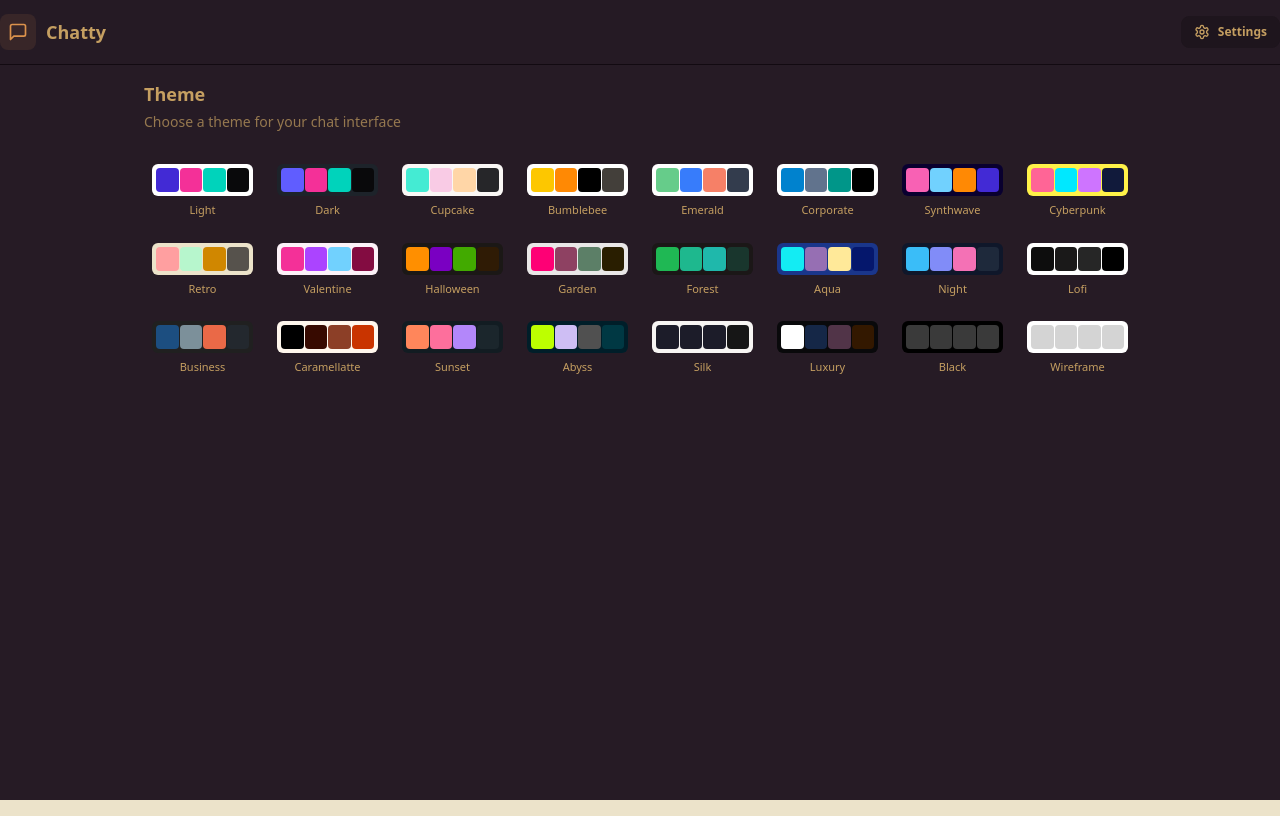
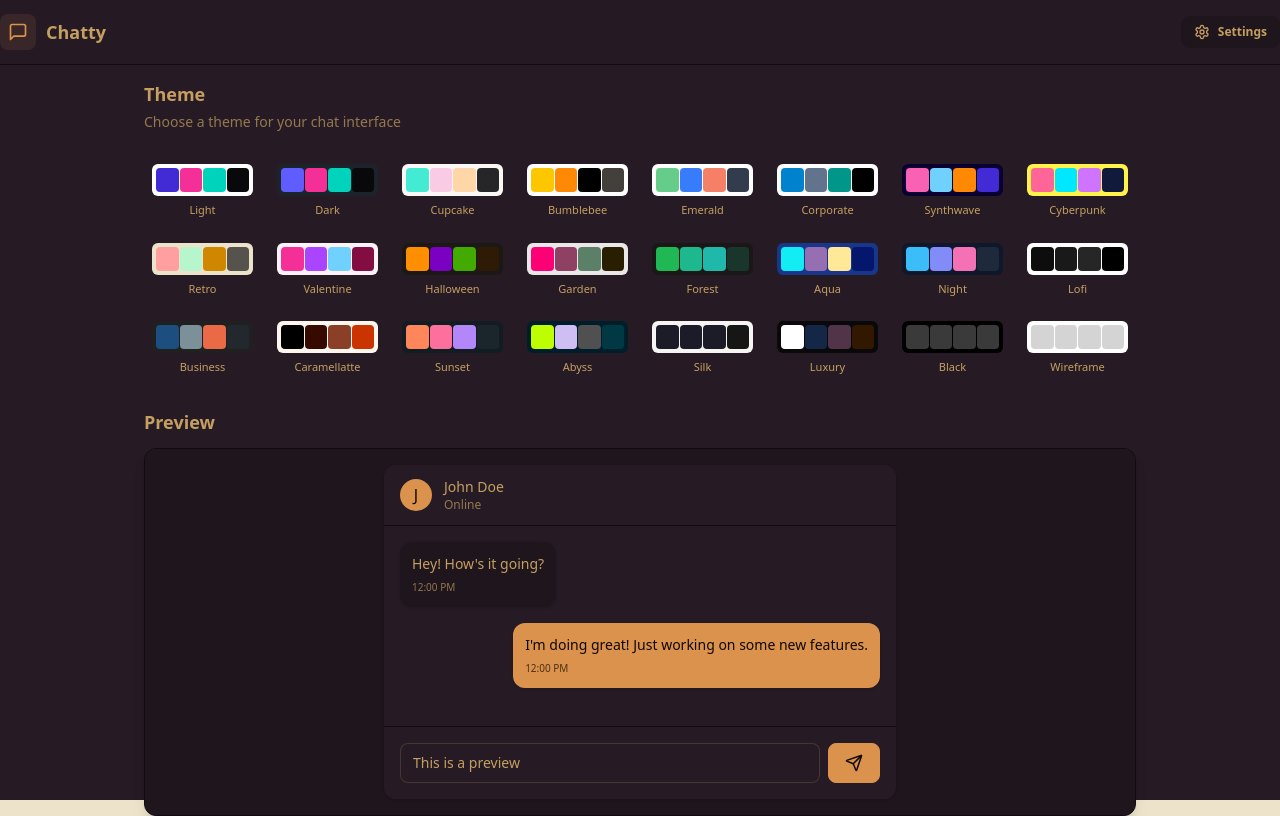
Before and after one commit to ayush08negi/chat-app, a React (Vite) app in the folder frontend/: page /settings in a window 1280 px wide. Built offline with nearby package versions, Linux system fonts and the light colour scheme; no server answers.

Commit message:
added settings page

```diff
--- a/frontend/src/pages/Setting.jsx
+++ b/frontend/src/pages/Setting.jsx
@@ -1,52 +1,117 @@
-import React from 'react'
-import { useThemeStore } from '../store/useThemeStore.js'
-import { THEMES } from '../constant/index.js'
-import {Send} from 'lucide-react'
+
+import { THEMES } from "../constant";
+import { useThemeStore } from "../store/useThemeStore";
+import { Send } from "lucide-react";
 
 const PREVIEW_MESSAGES = [
-  {id:1, content: "Hey! How's it going? ", isSent: false},
-  {id:2, content: "I'm doing great ! Just working on some new features.", isSent: true},
-]
+  { id: 1, content: "Hey! How's it going?", isSent: false },
+  { id: 2, content: "I'm doing great! Just working on some new features.", isSent: true },
+];
 
-const Setting = () => {
-  const {theme, setTheme} = useThemeStore()
+const SettingsPage = () => {
+  const { theme, setTheme } = useThemeStore();
 
-    return (
-    <div className='h-screen container mx-auto px-4 pt-20 max-w-5xl'>
-      <div className='space-y-6'>
-        <div className='flex flex-col gap-1'>
-          <h2 className='text-lg font-semibold'>Theme</h2>
-          <p className='text-sm text-base-content/70'>Choose a theme for your chat interface</p>
+  return (
+    <div className="h-screen container mx-auto px-4 pt-20 max-w-5xl">
+      <div className="space-y-6">
+        <div className="flex flex-col gap-1">
+          <h2 className="text-lg font-semibold">Theme</h2>
+          <p className="text-sm text-base-content/70">Choose a theme for your chat interface</p>
         </div>
 
-        <div className='grid grid-cols-4 sm:grid-cols- md:grid-cols-8 gap-2'>
-          {THEMES.map((t)=> (
+        <div className="grid grid-cols-4 sm:grid-cols-6 md:grid-cols-8 gap-2">
+          {THEMES.map((t) => (
             <button
-            key={t}
-            className={`group flex flex-col items-center gap-1.5 p-2 rounded-lg transition-colors
-              ${theme === t ? "bg-base-200" : "hover:bg-base-200/50"}
+              key={t}
+              className={`
+                group flex flex-col items-center gap-1.5 p-2 rounded-lg transition-colors
+                ${theme === t ? "bg-base-200" : "hover:bg-base-200/50"}
               `}
               onClick={() => setTheme(t)}
             >
-              <div className='relative h-8 w-full rounded-md overflow-hidden' data-theme={t}>
-                <div  className='absolute inset-0 grid grid-cols-4 gap-px p-1'>
-                  <div className='rounded bg-primary'></div>
-                  <div className='rounded bg-secondary'></div>
-                  <div className='rounded bg-accent'></div>
-                  <div className='rounded bg-neutral'></div>
+              <div className="relative h-8 w-full rounded-md overflow-hidden" data-theme={t}>
+                <div className="absolute inset-0 grid grid-cols-4 gap-px p-1">
+                  <div className="rounded bg-primary"></div>
+                  <div className="rounded bg-secondary"></div>
+                  <div className="rounded bg-accent"></div>
+                  <div className="rounded bg-neutral"></div>
                 </div>
               </div>
-              <span className='text-[11px] font-medium truncate w-full text-center'>
+              <span className="text-[11px] font-medium truncate w-full text-center">
                 {t.charAt(0).toUpperCase() + t.slice(1)}
               </span>
-
             </button>
           ))}
+        </div>
 
+        {/* Preview Section */}
+        <h3 className="text-lg font-semibold mb-3">Preview</h3>
+        <div className="rounded-xl border border-base-300 overflow-hidden bg-base-100 shadow-lg">
+          <div className="p-4 bg-base-200">
+            <div className="max-w-lg mx-auto">
+              {/* Mock Chat UI */}
+              <div className="bg-base-100 rounded-xl shadow-sm overflow-hidden">
+                {/* Chat Header */}
+                <div className="px-4 py-3 border-b border-base-300 bg-base-100">
+                  <div className="flex items-center gap-3">
+                    <div className="w-8 h-8 rounded-full bg-primary flex items-center justify-center text-primary-content font-medium">
+                      J
+                    </div>
+                    <div>
+                      <h3 className="font-medium text-sm">John Doe</h3>
+                      <p className="text-xs text-base-content/70">Online</p>
+                    </div>
+                  </div>
+                </div>
+
+                {/* Chat Messages */}
+                <div className="p-4 space-y-4 min-h-[200px] max-h-[200px] overflow-y-auto bg-base-100">
+                  {PREVIEW_MESSAGES.map((message) => (
+                    <div
+                      key={message.id}
+                      className={`flex ${message.isSent ? "justify-end" : "justify-start"}`}
+                    >
+                      <div
+                        className={`
+                          max-w-[80%] rounded-xl p-3 shadow-sm
+                          ${message.isSent ? "bg-primary text-primary-content" : "bg-base-200"}
+                        `}
+                      >
+                        <p className="text-sm">{message.content}</p>
+                        <p
+                          className={`
+                            text-[10px] mt-1.5
+                            ${message.isSent ? "text-primary-content/70" : "text-base-content/70"}
+                          `}
+                        >
+                          12:00 PM
+                        </p>
+                      </div>
+                    </div>
+                  ))}
+                </div>
+
+                {/* Chat Input */}
+                <div className="p-4 border-t border-base-300 bg-base-100">
+                  <div className="flex gap-2">
+                    <input
+                      type="text"
+                      className="input input-bordered flex-1 text-sm h-10"
+                      placeholder="Type a message..."
+                      value="This is a preview"
+                      readOnly
+                    />
+                    <button className="btn btn-primary h-10 min-h-0">
+                      <Send size={18} />
+                    </button>
+                  </div>
+                </div>
+              </div>
+            </div>
+          </div>
         </div>
       </div>
     </div>
-  )
-}
-
-export default Setting
+  );
+};
+export default SettingsPage;
```
